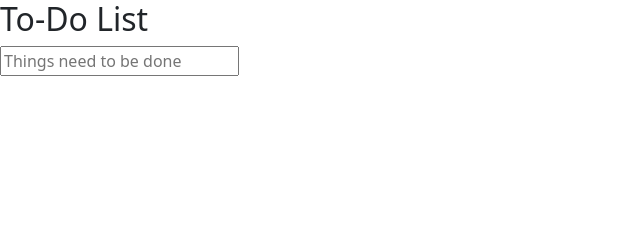
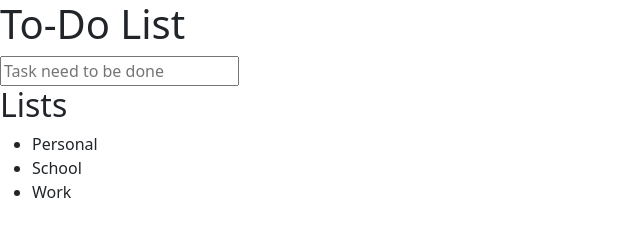
Before and after one commit to mniloy1123/todo-list, a plain HTML site: page index.html in a window 1280 px wide. Shown: the whole page, without its empty margins (0-640 px from the left). Drawn offline with nearby package versions, Linux system fonts and the light colour scheme.

Commit message:
Create input place for tasks to be entered

```diff
--- a/index.html
+++ b/index.html
@@ -11,12 +11,21 @@
 
     <title>Simple To Do List</title>
   </head>
+
   <body>
-    <h2>To-Do List</h2>
+    <h1>To-Do List</h2>
 
-    <input placeholder="Things need to be done" />
+    <input id="input" placeholder="Task need to be done" />
 
-    <!-- Optional JavaScript; choose one of the two! -->
+    <div class="task-list"></div>
+
+    <div class="task-categories"></div>
+      <h2 class = "catergory-title">Lists</h2>
+      <ul class="category-items">
+        <li class="active-list">Personal</li>
+        <li>School</li>
+        <li>Work</li>
+      </ul>
 
     <!-- Option 1: Bootstrap Bundle with Popper -->
     <script src="https://cdn.jsdelivr.net/npm/bootstrap@5.1.3/dist/js/bootstrap.bundle.min.js" integrity="sha384-ka7Sk0Gln4gmtz2MlQnikT1wXgYsOg+OMhuP+IlRH9sENBO0LRn5q+8nbTov4+1p" crossorigin="anonymous"></script>
```
